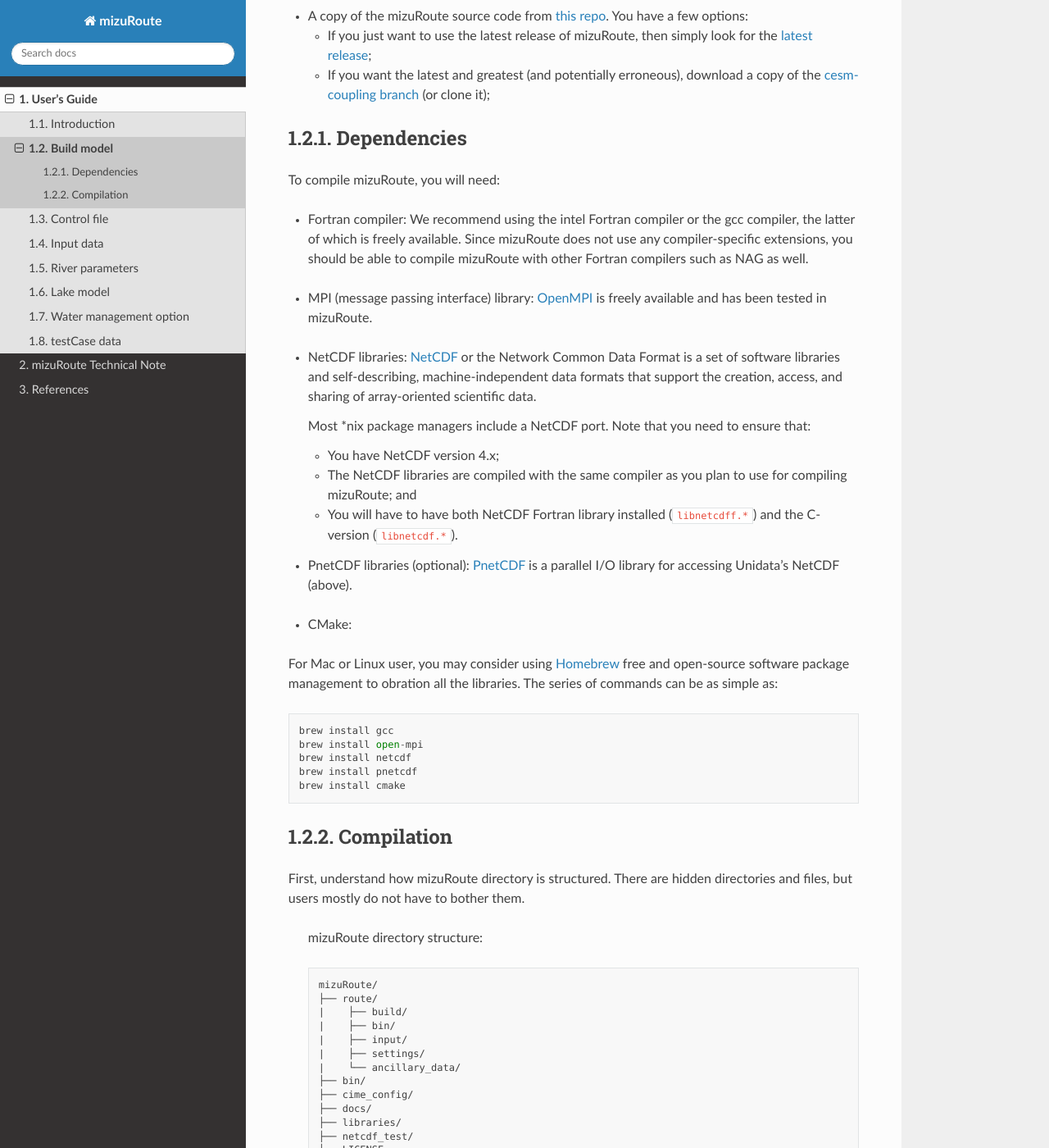
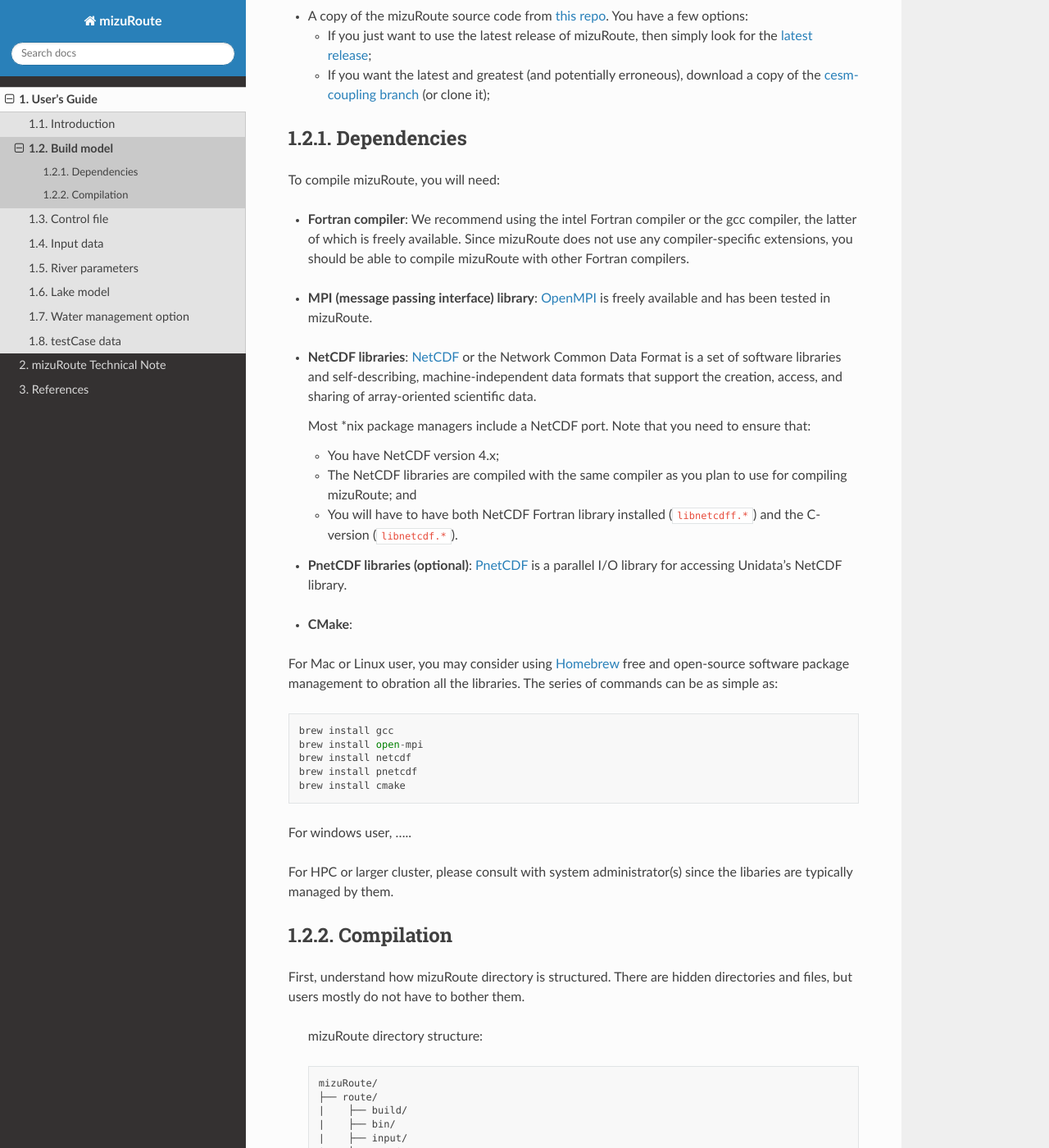
Before and after one commit to ESCOMP/mizuRoute, a Sphinx documentation site: the page built from docs/source/users_guide/Build_model.rst, in a window 1280 px wide and 1400 px high, scrolled down 224 px. Shown: the whole window at 82% size. Built offline with Sphinx 7.4.7 and the Read the Docs theme 3.1.0, drawn with Linux system fonts in a browser that asks for light colours; some of the changed text lies outside the part shown.

Commit message:
some edits

```diff
--- a/docs/source/users_guide/Build_model.rst
+++ b/docs/source/users_guide/Build_model.rst
@@ -15,15 +15,15 @@
 
 To compile mizuRoute, you will need:
 
-- Fortran compiler: We recommend using the intel Fortran compiler or the gcc compiler, the latter of which is freely available. Since mizuRoute does not use any compiler-specific extensions, you should be able to compile mizuRoute with other Fortran compilers such as NAG as well.
+- **Fortran compiler**: We recommend using the intel Fortran compiler or the gcc compiler, the latter of which is freely available. Since mizuRoute does not use any compiler-specific extensions, you should be able to compile mizuRoute with other Fortran compilers.
 
 ..
 
-- MPI (message passing interface) library: `OpenMPI <https://www.open-mpi.org/>`_ is freely available and has been tested in mizuRoute.
+- **MPI (message passing interface) library**: `OpenMPI <https://www.open-mpi.org/>`_ is freely available and has been tested in mizuRoute.
 
 ..
 
-- NetCDF libraries: `NetCDF <http://www.unidata.ucar.edu/software/netcdf/>`_ or the Network Common Data Format is a set of software libraries and self-describing, machine-independent data formats that support the creation, access, and sharing of array-oriented scientific data.
+- **NetCDF libraries**: `NetCDF <http://www.unidata.ucar.edu/software/netcdf/>`_ or the Network Common Data Format is a set of software libraries and self-describing, machine-independent data formats that support the creation, access, and sharing of array-oriented scientific data.
 
   Most \*nix package managers include a NetCDF port. Note that you need to ensure that:
 
@@ -31,11 +31,11 @@
   - The NetCDF libraries are compiled with the same compiler as you plan to use for compiling mizuRoute; and
   - You will have to have both NetCDF Fortran library installed (``libnetcdff.*``) and the C-version (``libnetcdf.*``).
 
-- PnetCDF libraries (optional): `PnetCDF <https://parallel-netcdf.github.io/>`_ is a parallel I/O library for accessing Unidata's NetCDF (above).
+- **PnetCDF libraries (optional)**: `PnetCDF <https://parallel-netcdf.github.io/>`_ is a parallel I/O library for accessing Unidata's NetCDF library.
 
 ..
 
-- CMake:
+- **CMake**:
 
 
 For Mac or Linux user, you may consider using `Homebrew <https://brew.sh/>`_ free and open-source software package management to obration all the libraries. The series of commands can be as simple as:
@@ -47,6 +47,10 @@
     brew install netcdf
     brew install pnetcdf
     brew install cmake
+
+For windows user, .....
+
+For HPC or larger cluster, please consult with system administrator(s) since the libaries are typically managed by them.
 
 
 Compilation
@@ -74,7 +78,7 @@
 
 
 Once you have all the external libraries, you can try compiling mizuRoute using the following steps for using the ``Makefile`` under ``mizuRoute/route/build``.
-
+Here assume that all the libaries are installed using homebrew 🍺, and gnu compiler is used.
 
 1. Navigate to your local copy of the mizuRoute top directory.
 
```
Also changed, not shown: docs/source/users_guide/Control_file.rst (+6 -5 lines).
